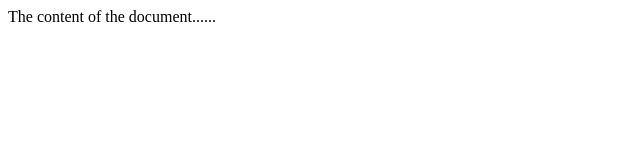
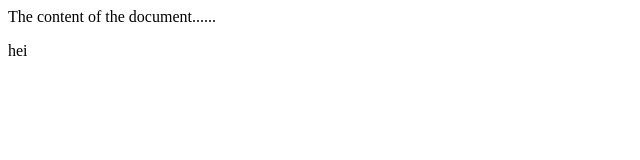
Before and after one commit to elisemykle/web_pro2, a plain HTML site: page index.html in a window 1280 px wide. Shown: the full height of the page, 0-640 px from the left. Drawn offline with Linux system fonts and the light colour scheme.

Commit message:
Lagt til paragraf

```diff
--- a/index.html
+++ b/index.html
@@ -6,6 +6,7 @@
 
 <body>
 The content of the document......
+<p> hei <p>
 </body>
 
 </html>
```
